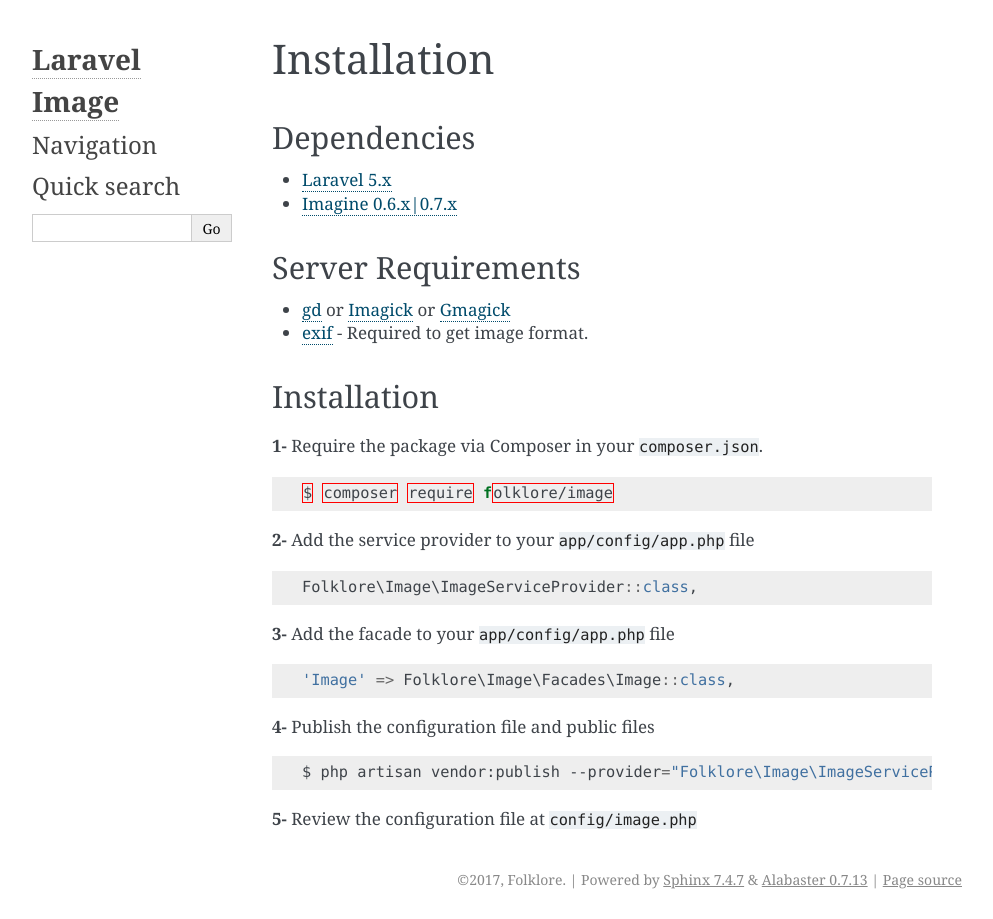
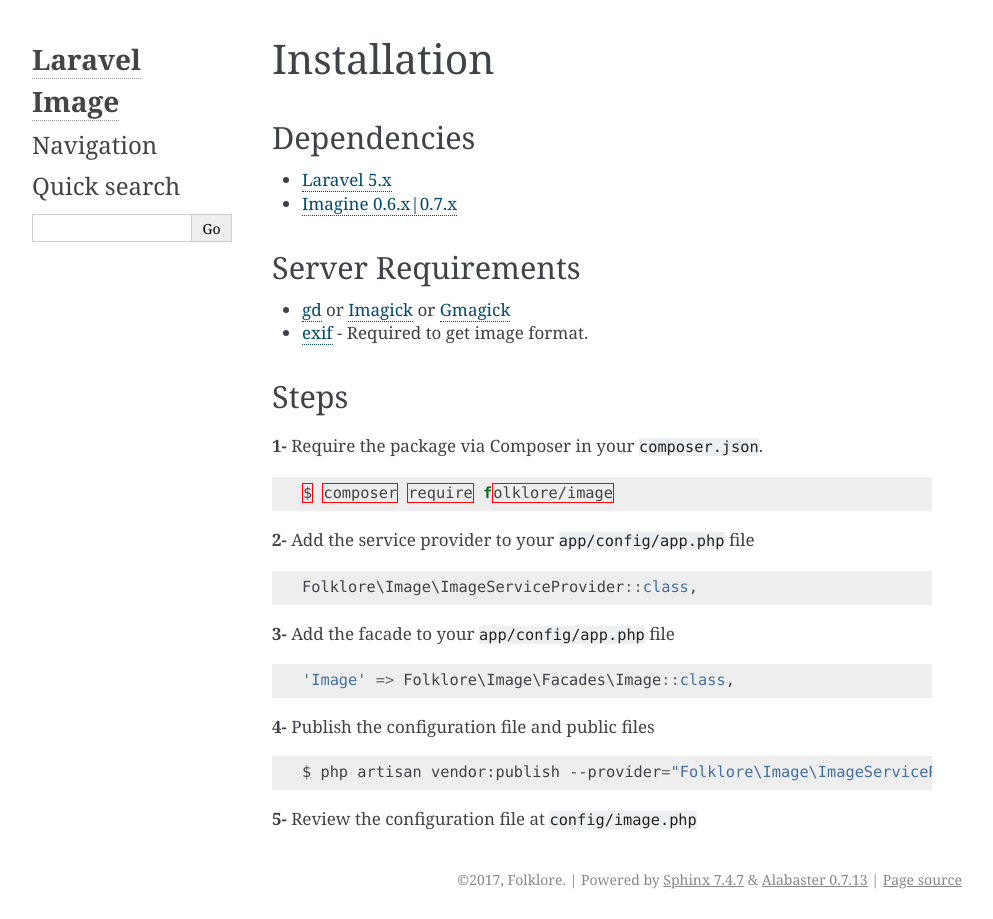
Before and after one commit to folkloreinc/laravel-image-legacy, a Sphinx documentation site: the page built from docs/installation.md, in a window 1280 px wide. Shown: the whole page, without its empty margins (148-1141 px from the left). Built offline with Sphinx 7.4.7, drawn with Linux system fonts in a browser that asks for light colours.

Commit message:
Updated headings

````diff
--- a/docs/installation.md
+++ b/docs/installation.md
@@ -1,17 +1,16 @@
-Installation
-================================================
+# Installation
 
-#### Dependencies
+## Dependencies
 
 * [Laravel 5.x](https://github.com/laravel/laravel)
 * [Imagine 0.6.x|0.7.x](https://github.com/avalanche123/Imagine)
 
-#### Server Requirements
+## Server Requirements
 
 * [gd](http://php.net/manual/en/book.image.php) or [Imagick](http://php.net/manual/fr/book.imagick.php) or [Gmagick](http://www.php.net/manual/fr/book.gmagick.php)
 * [exif](http://php.net/manual/en/book.exif.php) - Required to get image format.
 
-#### Installation
+## Steps
 
 **1-** Require the package via Composer in your `composer.json`.
 ```json
````
Also changed, not shown: docs/filters.md (+6 -2 lines), docs/getting-started.md (+1 -2 lines), docs/javascript.md (+1 -2 lines), docs/sources.md (+3 -2 lines).
